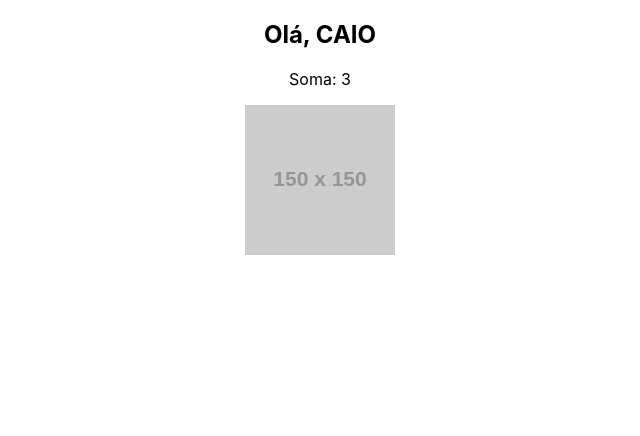
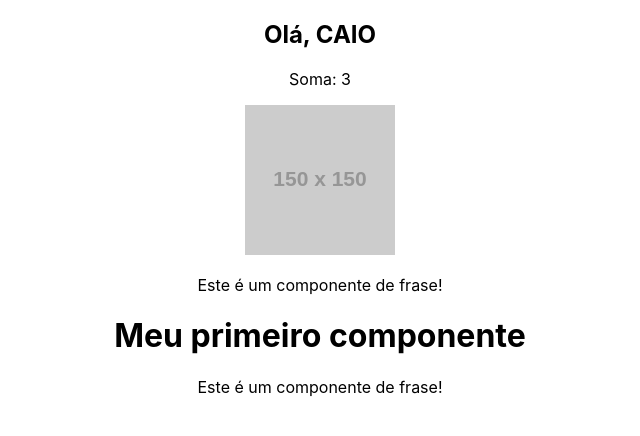
Before and after one commit to cesaroiac/projetosReact, a React (Create React App) app: page / in a window 1280 px wide. Shown: the top 436 px of the page, without its empty margins (320-960 px from the left). Built offline with nearby package versions, Linux system fonts and the light colour scheme.

Commit message:
Demonstração da utilização de componentes

```diff
--- a/src/App.js
+++ b/src/App.js
@@ -1,4 +1,5 @@
 import './App.css';
+import HelloWorld from './components/HelloWorld'
 
 function App() {
 
@@ -15,6 +16,7 @@ function App() {
       <h2>Olá, {newName}</h2>
       <p>Soma: {sum(1,2)}</p>
       <img src={url} alt="Minha imagem" />
+      <HelloWorld />
     </div>
   );
 }
--- /dev/null
+++ b/src/components/Frase.js
@@ -0,0 +1,11 @@
+function Frase(){
+
+    return(
+        <div>
+            <p>Este é um componente de frase!</p>
+        </div>
+    )
+
+}
+
+export default Frase
--- /dev/null
+++ b/src/components/HelloWorld.js
@@ -0,0 +1,15 @@
+import Frase from './Frase'
+
+function HelloWorld() {
+
+    return (
+        <div>
+            <Frase />
+            <h1>Meu primeiro componente</h1>
+            <Frase />
+        </div>
+    )
+
+}
+
+export default HelloWorld
```
